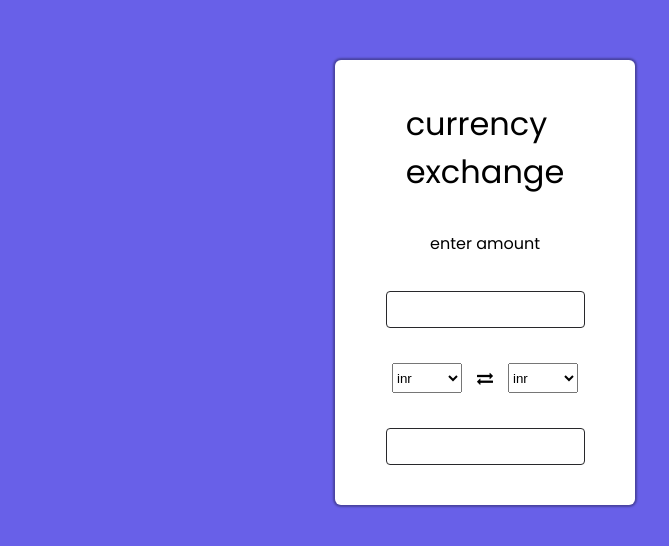
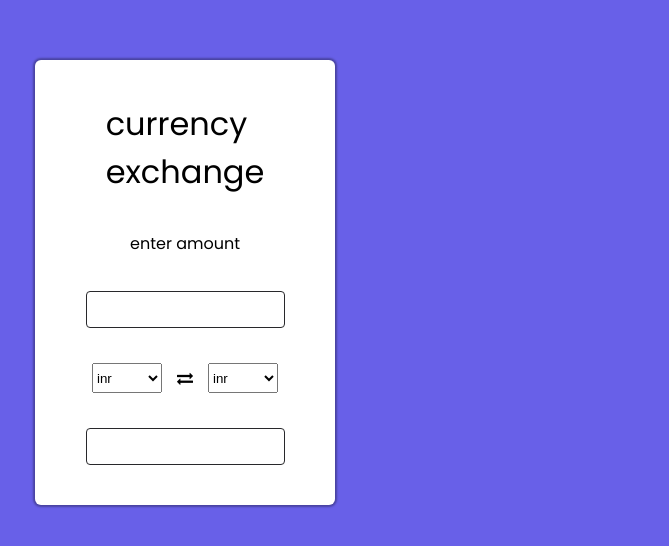
Before and after one commit to udayan-majumder/currencyexchange, a plain HTML site: page index.html in a window 1280 px wide. Shown: the whole page, without its empty margins (565-1234 px from the left). Drawn offline with Linux system fonts and the light colour scheme; no server answers.

Commit message:
Update stylesheet.css

```diff
--- a/css/stylesheet.css
+++ b/css/stylesheet.css
@@ -17,7 +17,7 @@ body{
 }
 .outer_box{
 margin-top: 60px;
-margin-left: 900px;
+margin-left: 600px;
 align-items: center;
 }
 .main_outer_box{
```
